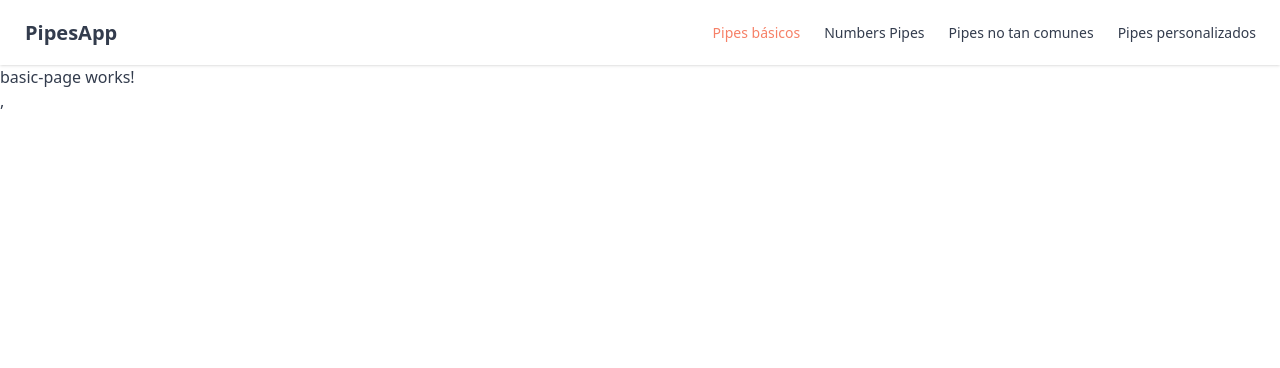
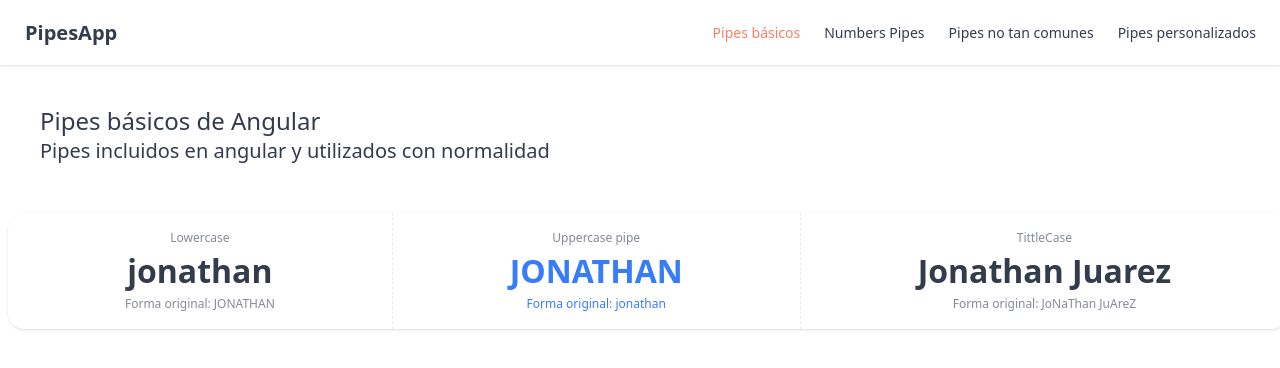
Before and after one commit to JhonCODEOWO/PipesApp, an Angular app: page /basic in a window 1280 px wide. Shown: the top 368 px of the page. Built offline with nearby package versions, Linux system fonts and the light colour scheme.

Commit message:
LowerCase and UpperCase

```diff
--- a/src/app/app.component.ts
+++ b/src/app/app.component.ts
@@ -4,7 +4,7 @@ import { HeaderComponent } from "./components/header/header.component";
 
 @Component({
   selector: 'app-root',
-  imports: [RouterOutlet, HeaderComponent, RouterLink, RouterLinkActive],
+  imports: [RouterOutlet, HeaderComponent],
   templateUrl: './app.component.html',
   styleUrl: './app.component.css'
 })
--- a/src/app/pages/basic-page/basic-page.component.html
+++ b/src/app/pages/basic-page/basic-page.component.html
@@ -1 +1,24 @@
-<p>basic-page works!</p>,
+<section class="m-10">
+    <h1 class="text-2xl">Pipes básicos de Angular</h1>
+    <h3 class="text-xl">Pipes incluidos en angular y utilizados con normalidad</h3>
+</section>
+
+<div class="stats shadow w-full m-2">
+    <div class="stat place-items-center">
+      <div class="stat-title">Lowercase</div>
+      <div class="stat-value">{{nameUpper() | lowercase}}</div>
+      <div class="stat-desc">Forma original: {{nameUpper()}}</div>
+    </div>
+
+    <div class="stat place-items-center">
+      <div class="stat-title">Uppercase pipe</div>
+      <div class="stat-value text-secondary">{{nameLower() | uppercase}}</div>
+      <div class="stat-desc text-secondary">Forma original: {{nameLower()}}</div>
+    </div>
+
+    <div class="stat place-items-center">
+      <div class="stat-title">TittleCase</div>
+      <div class="stat-value">{{fullName() | titlecase}}</div>
+      <div class="stat-desc">Forma original: {{fullName()}}</div>
+    </div>
+  </div>
--- a/src/app/pages/basic-page/basic-page.component.ts
+++ b/src/app/pages/basic-page/basic-page.component.ts
@@ -1,9 +1,14 @@
-import { ChangeDetectionStrategy, Component } from '@angular/core';
+import { LowerCasePipe, TitleCasePipe, UpperCasePipe } from '@angular/common';
+import { ChangeDetectionStrategy, Component, signal } from '@angular/core';
 
 @Component({
   selector: 'app-basic-page',
-  imports: [],
+  imports: [LowerCasePipe, UpperCasePipe, TitleCasePipe],
   templateUrl: './basic-page.component.html',
   changeDetection: ChangeDetectionStrategy.OnPush,
 })
-export default class BasicPageComponent { }
+export default class BasicPageComponent {
+  nameLower = signal('jonathan');
+  nameUpper = signal('JONATHAN');
+  fullName = signal('JoNaThan JuAreZ');
+}
--- a/src/styles.css
+++ b/src/styles.css
@@ -2,4 +2,4 @@
 @import "tailwindcss";
 @plugin "daisyui" {
     themes: emerald --default
-};
+}
```
